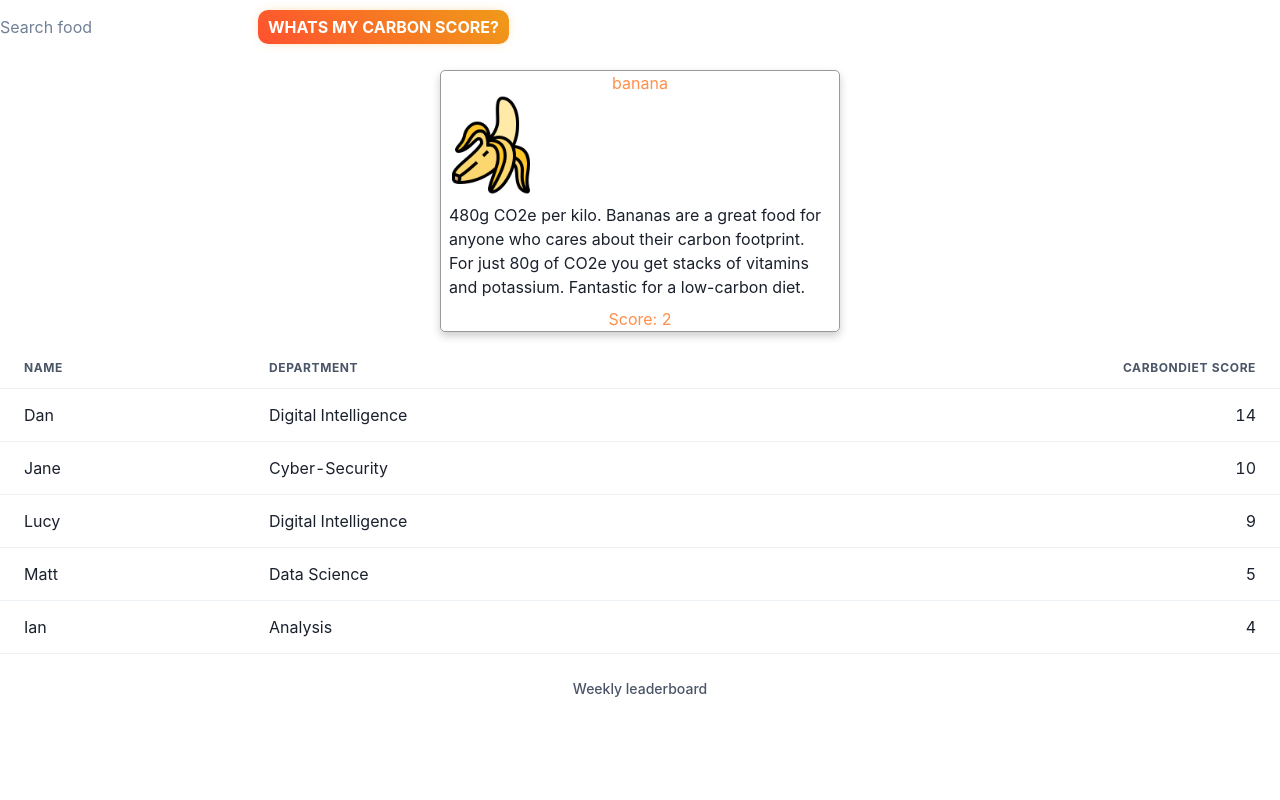
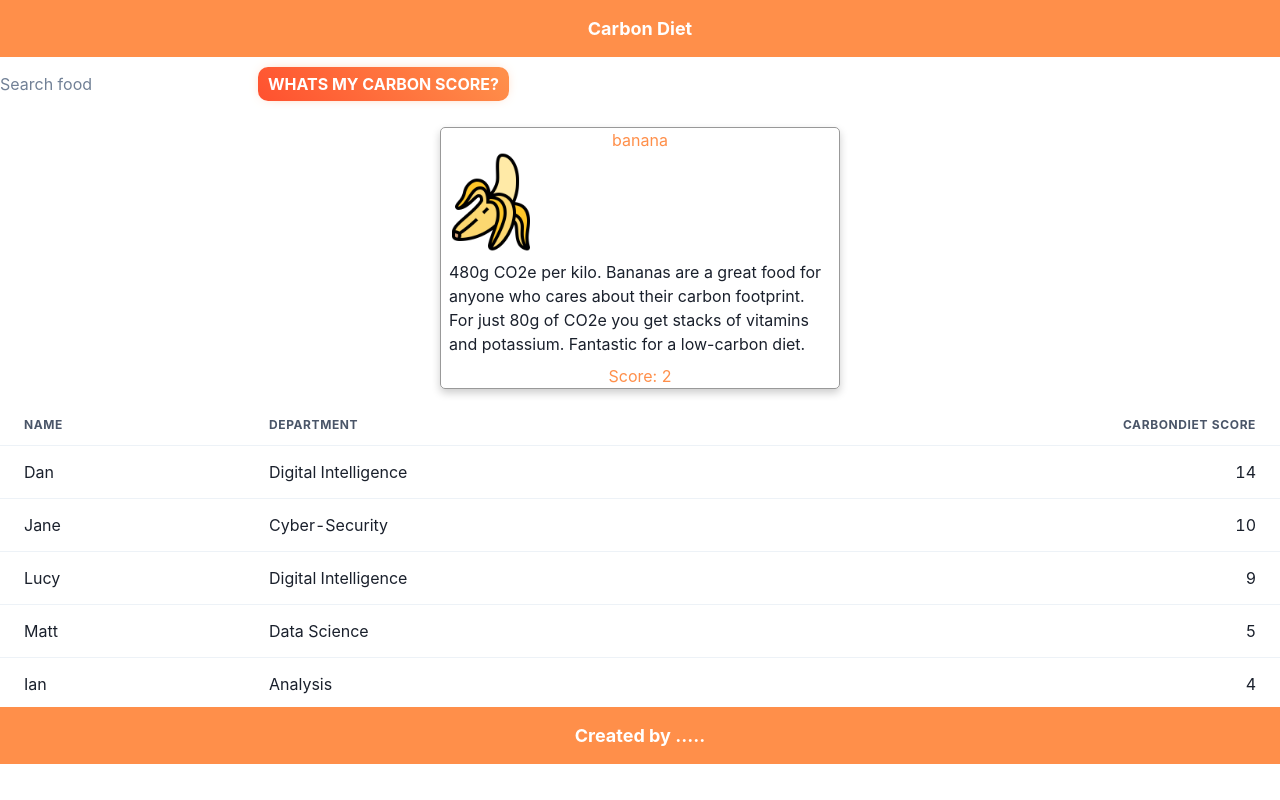
Before and after one commit to Cmndgrab/BAE, a React (Create React App) app in the folder bae/: page / in a window 1280 px wide. Built offline with nearby package versions, Linux system fonts and the light colour scheme; the HTML template or start-up script is replaced by a standard one.

Commit message:
Header and footer added

```diff
--- a/bae/src/App.css
+++ b/bae/src/App.css
@@ -42,8 +42,8 @@
   display: block;
   border: 0px;
   font-weight: 700;
-  box-shadow: 0px 0px 14px -7px #f09819;
-  background-image: linear-gradient(45deg, #FF512F 0%, #F09819 51%, #FF512F 100%);
+  box-shadow: 0px 0px 14px -7px #FF8F4A;
+  background-image: linear-gradient(45deg, #FF512F 0%, #FF8F4A 51%, #FF512F 100%);
   cursor: pointer;
   user-select: none;
   -webkit-user-select: none;
@@ -65,3 +65,24 @@
   display: flex;
   align-items: center;
 }
+
+.header {
+  background-color: #FF8F4A;
+  padding: 15px 0px 15px 0px;
+  color: #fff;
+  text-align: center;
+  font-weight: 700;
+  font-size: large;
+}
+
+.footer {
+  background-color: #FF8F4A;
+  padding: 15px 0px 15px 0px;
+  color: #fff;
+  text-align: center;
+  position: absolute;
+  bottom: 0;
+  width: 100%;
+  font-weight: 700;
+    font-size: large;
+}
--- a/bae/src/App.js
+++ b/bae/src/App.js
@@ -1,30 +1,34 @@
-
 import Search from "./components/Search/Search";
 import Result from "./components/Result/Result";
 import { useState } from "react";
 import data from "./lib/data";
-import './App.css';
-import * as React from 'react'
-import { ChakraProvider } from '@chakra-ui/react'
-import Page from './components/page/Page.js';
+import "./App.css";
+import * as React from "react";
+import { ChakraProvider } from "@chakra-ui/react";
+import Page from "./components/page/Page.js";
+import Header from "./components/Header";
+import Footer from "./components/Footer";
 
 function App() {
-
   const [food, setFood] = useState("");
   const foodByName = (name) => {
-  setFood(data.filter((food) => food.name.toLowerCase().includes(name.toLowerCase())));
-  return foodByName;
+    setFood(
+      data.filter((food) =>
+        food.name.toLowerCase().includes(name.toLowerCase())
+      )
+    );
+    return foodByName;
   };
-
-
 
   return (
     <ChakraProvider>
-    <div className="App">
-      <Search/>
-      <Result food={foodByName}/>
-    </div>
-    <Page/>
+      <Header />
+      <div className="App">
+        <Search />
+        <Result food={foodByName} />
+      </div>
+      <Page />
+      <Footer />
     </ChakraProvider>
   );
 }
--- /dev/null
+++ b/bae/src/components/Footer.js
@@ -0,0 +1,9 @@
+import React from "react";
+
+function Footer() {
+  return (
+    <div className="footer">Created by .....</div>
+  );
+}
+
+export default Footer;
--- /dev/null
+++ b/bae/src/components/Header.js
@@ -0,0 +1,7 @@
+import React from "react";
+import "../App.css";
+
+function Header() {
+  return <div className="header">Carbon Diet</div>;
+}
+export default Header;
```
